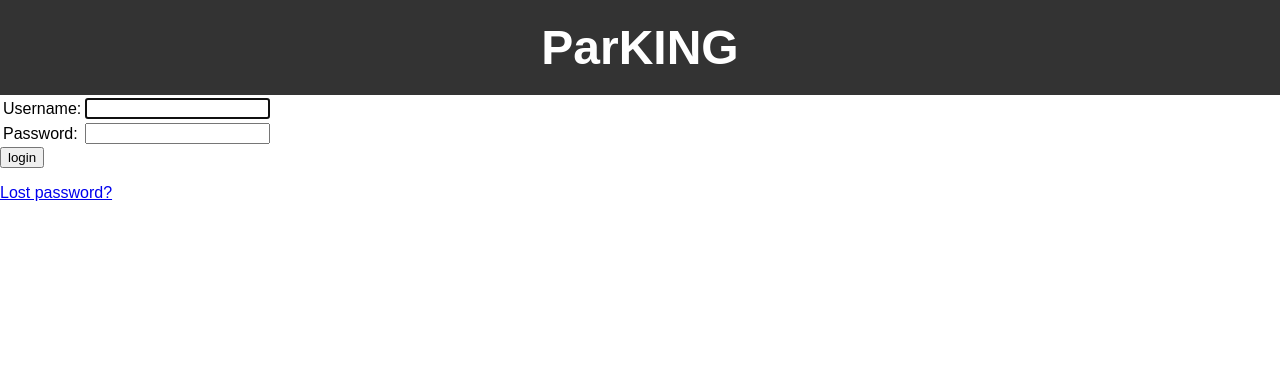
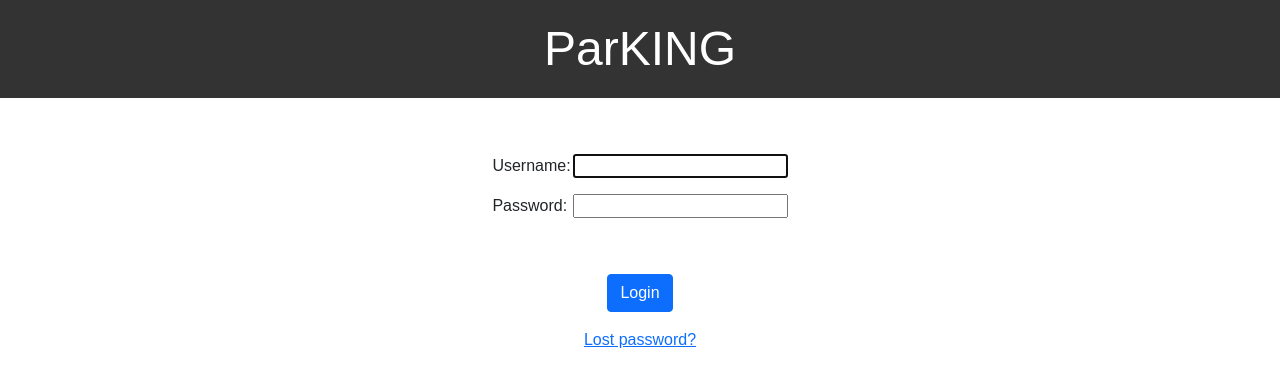
Before and after one commit to aleex0309/parKING, a Django app: page /accounts/login/ in a window 1280 px wide. Shown: the top 387 px of the page. Run offline with Django 4.2, Linux system fonts and the light colour scheme.

Commit message:
beautifull login

```diff
--- a/web/templates/registration/login.html
+++ b/web/templates/registration/login.html
@@ -14,6 +14,7 @@
   {% endif %}
 <html>
   <head>
+    <link href="https://cdn.jsdelivr.net/npm/bootstrap@5.0.2/dist/css/bootstrap.min.css" rel="stylesheet" integrity="sha384-EVSTQN3/azprG1Anm3QDgpJLIm9Nao0Yz1ztcQTwFspd3yD65VohhpuuCOmLASjC" crossorigin="anonymous">
     <style>
       body{
         margin: 0;
@@ -37,9 +38,9 @@
     <header>
       <h1>ParKING</h1>
     </header>
-    <form method="post" action="{% url 'login' %}">
+      <form class ="ccol-4 d-flex justify-content-center m-5" method="post" action="{% url 'login' %}">
         {% csrf_token %}
-      <table>
+        <table style="height: 80px;">
           <tr>
             <td>{{ form.username.label_tag }}</td>
             <td>{{ form.username }}</td>
@@ -49,11 +50,12 @@
             <td>{{ form.password }}</td>
           </tr>
         </table>
-      <input type="submit" value="login">
+      </form>
+      <div class="ccol-4 d-flex justify-content-center m-3">
+        <input class="btn btn-primary " type="submit" value="Login" href="{% url 'home' %}">
         <input type="hidden" name="next" value="{{ next }}">
-    </form>
-
-    <p><a href="{% url 'password_reset' %}">Lost password?</a></p>
+      </div>
+      <p class="ccol-4 d-flex justify-content-center m-3"><a href="{% url 'password_reset' %}">Lost password?</a></p>
   </body>
 </html>
 
```
Lines whose indentation alone changed are shown as unchanged.
